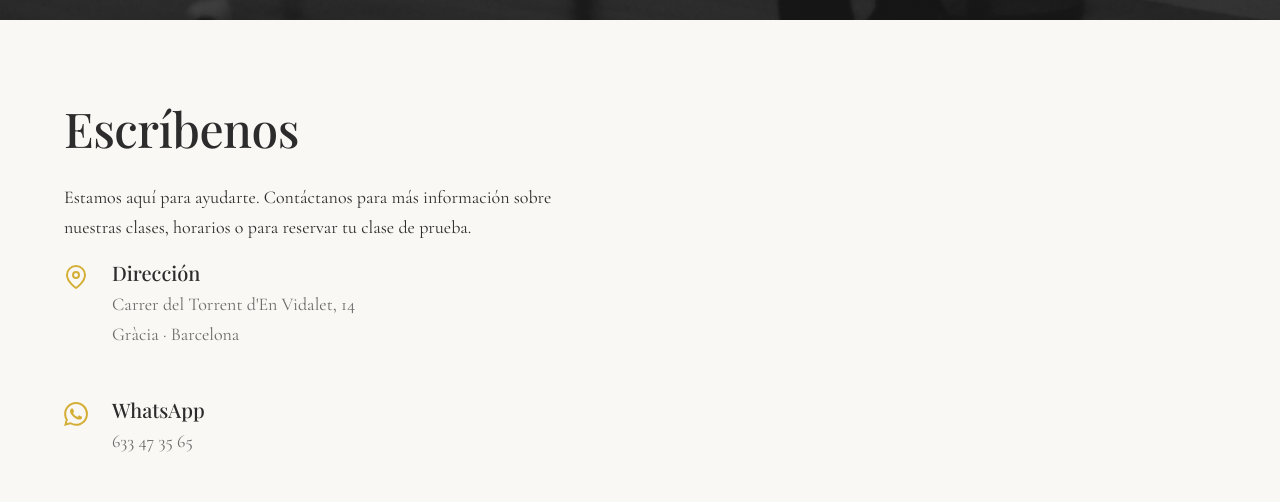
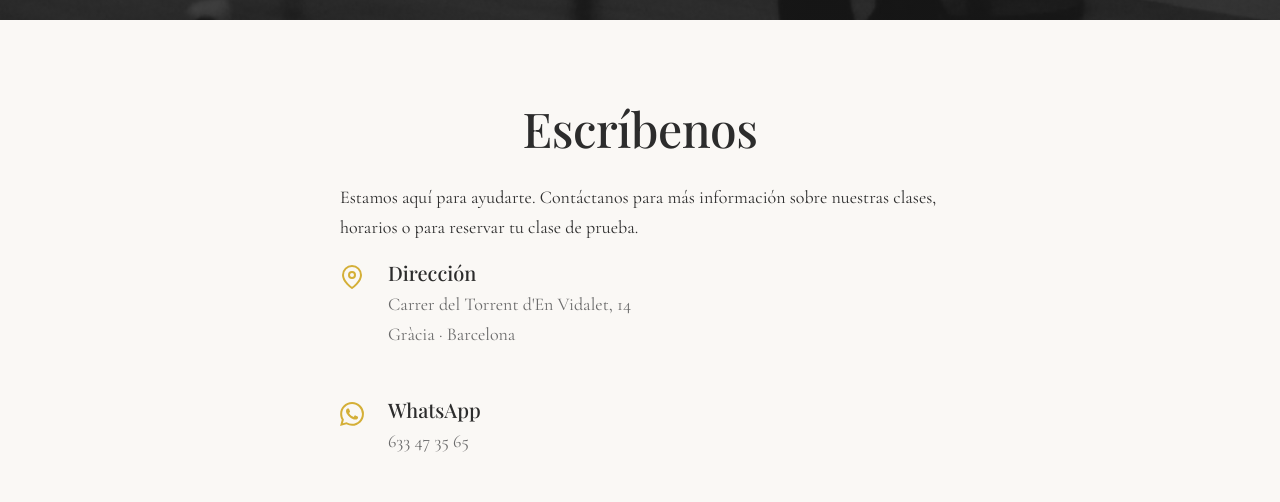
Before and after one commit to andreearr/ballet-school-landing-page, a website: page israel-rueda-ballet/contacto.html in a window 1280 px wide. Shown: the part 780-1282 px from the top of the page. Drawn offline with nearby package versions, Linux system fonts and the light colour scheme; a web font is replaced by a local one.

Commit message:
Center and constrain contact info section on Contacto page
Switch contact-grid to flexbox, cap contact-info at 600px and center it, and center the Escríbenos heading.

Co-Authored-By: Claude Sonnet 4 <noreply@anthropic.com>

```diff
--- a/israel-rueda-ballet/css/styles.css
+++ b/israel-rueda-ballet/css/styles.css
@@ -793,13 +793,18 @@ p {
    Contact Page
    ======================================== */
 .contact-grid {
-    display: grid;
-    grid-template-columns: 1fr 1fr;
-    gap: var(--space-xl);
+    display: flex;
+    justify-content: center;
+}
+
+.contact-info {
+    max-width: 600px;
+    width: 100%;
 }
 
 .contact-info h2 {
     margin-bottom: var(--space-md);
+    text-align: center;
 }
 
 .contact-info__item {
@@ -1272,7 +1277,7 @@ p {
     }
 
     .contact-grid {
-        grid-template-columns: 1fr;
+        padding: 0 var(--space-md);
     }
 
     .footer__grid {
```
